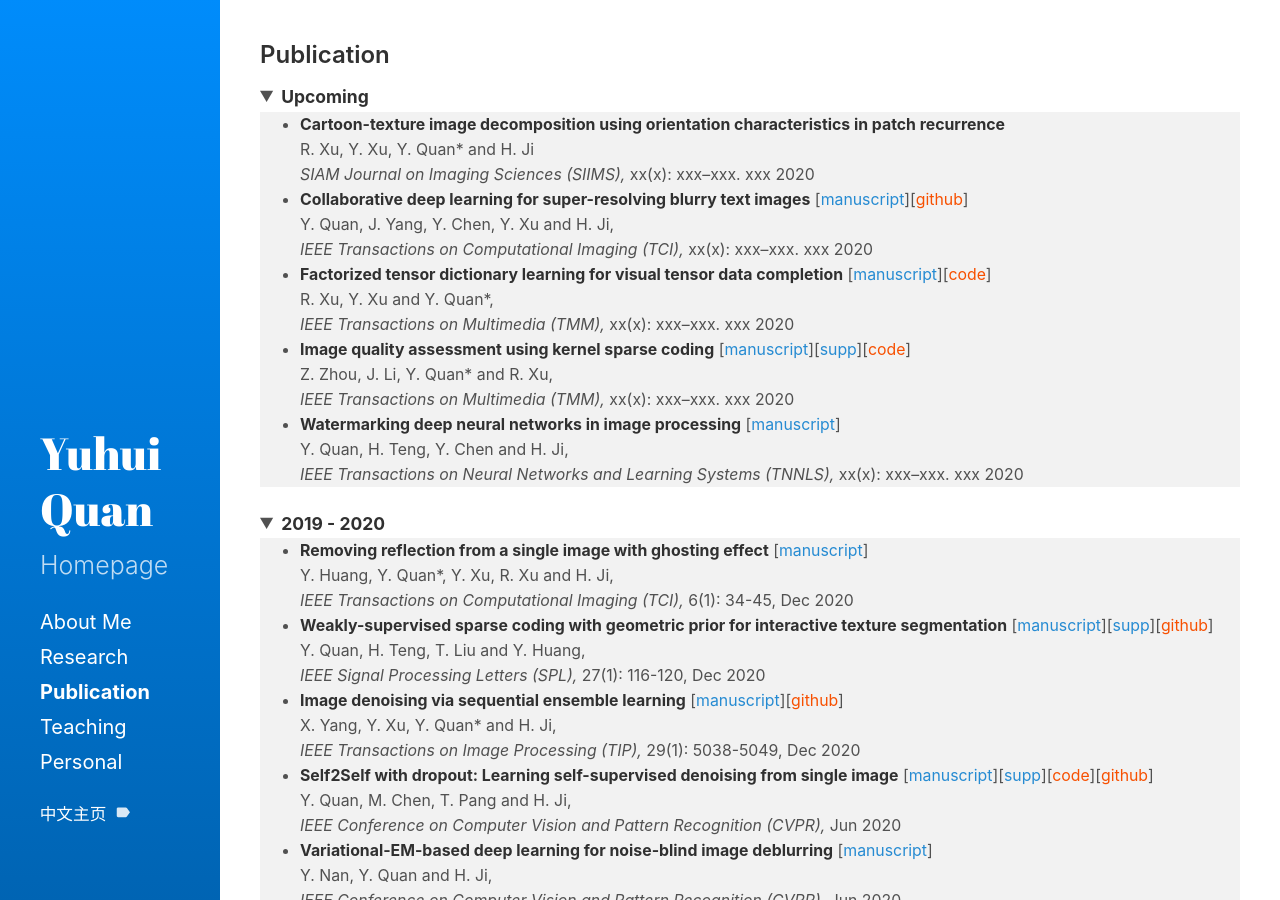
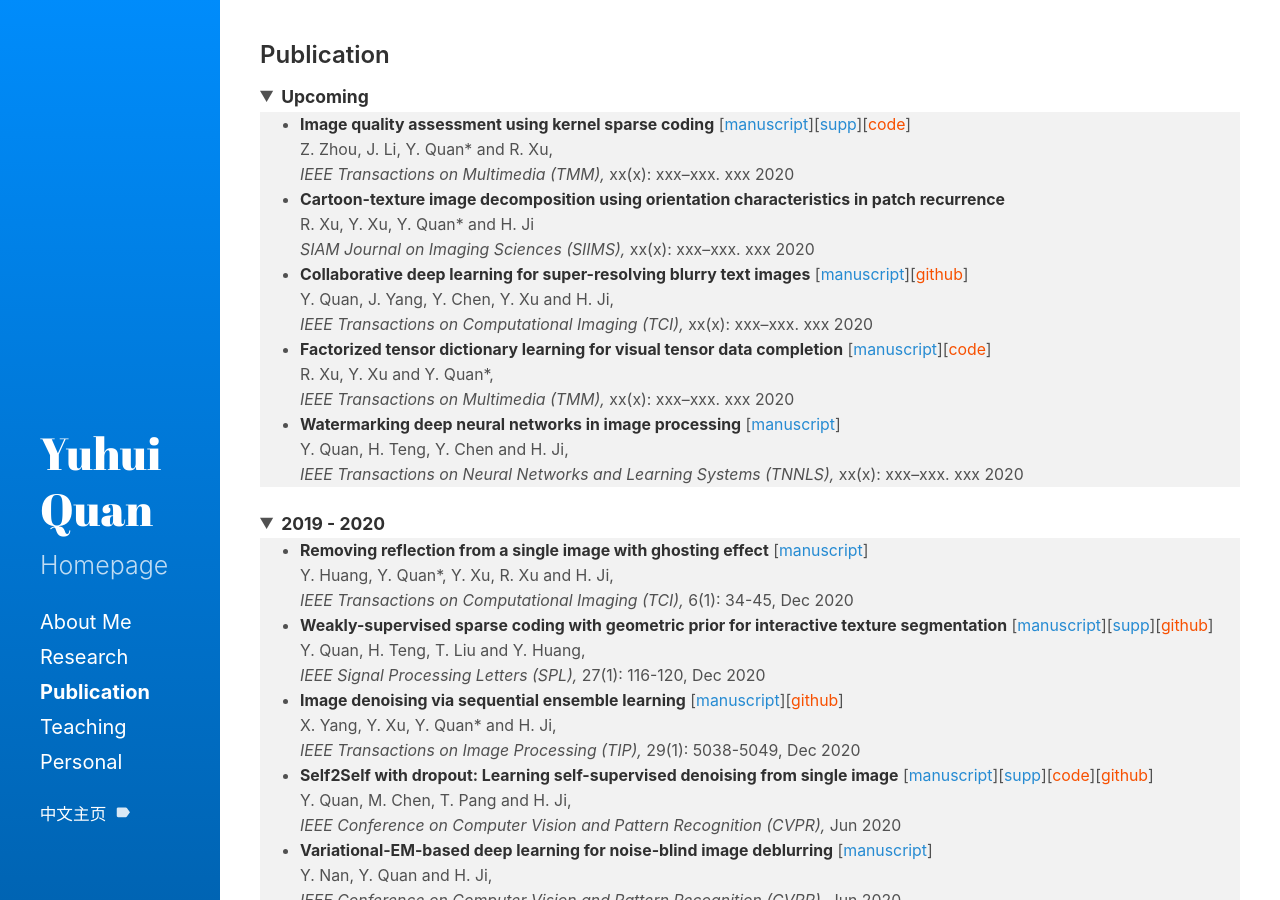
Before and after one commit to csyhquan/csyhquan.github.io, a Jekyll site: the page built from category/c_publication.md, in a window 1280 px wide and 900 px high. Built offline with Jekyll 4.4.1, drawn with Linux system fonts in a browser that asks for light colours; part of the change alters nothing that is shown.

Commit message:
Update c_publication.md

```diff
--- a/category/c_publication.md
+++ b/category/c_publication.md
@@ -7,6 +7,9 @@ title: Publication
 <summary><span style="font-size: 105%;"><strong><small>Upcoming</small></strong></span></summary>
 <small>
 <ul style="background-color: #f2f2f2;">
+<li><span style="font-size: 95%;"><strong>Image quality assessment using kernel sparse coding</strong>  [<a href="https://github.com/csyhquan/csyhquan.github.io/raw/master/manuscript/20x-tmm-Image%20Quality%20Assessment%20Using%20Kernel%20Sparse%20Coding.pdf">manuscript</a>][<a href="https://github.com/csyhquan/csyhquan.github.io/raw/master/manuscript/20x-tmm-Image%20Quality%20Assessment%20Using%20Kernel%20Sparse%20Coding%20(SUPP).pdf">supp</a>][<a href="https://github.com/csyhquan/csyhquan.github.io/raw/master/code/TMM-kernel/TMM-KSC_IQA-FinalCode.rar"><font color="#F75000">code</font></a>]</span><br />
+<span style="font-size: 95%;"> Z. Zhou, J. Li, Y. Quan* and R. Xu, <br />
+<em>IEEE Transactions on Multimedia (TMM), </em>xx(x): xxx–xxx. xxx 2020</span></li>
 <li><span style="font-size: 95%;"><strong>Cartoon-texture image decomposition using orientation characteristics in patch recurrence</strong><!--[<a href="https://github.com/csyhquan/csyhquan.github.io/raw/master/manuscript/20x-siam-Cartoon-Texture%20Image%20Decomposition%20using%20Orientation%20Characteristics%20in%20Patch%20Recurrence.pdf">manuscript</a>]--> </span><br />
 <span style="font-size: 95%;"> R. Xu, Y. Xu, Y. Quan* and H. Ji<br />
 <em>SIAM Journal on Imaging Sciences (SIIMS), </em>xx(x): xxx–xxx. xxx 2020</span></li>
@@ -15,9 +18,6 @@ title: Publication
 <em>IEEE Transactions on Computational Imaging (TCI), </em>xx(x): xxx–xxx. xxx 2020</span></li>
 <li><span style="font-size: 95%;"><strong>Factorized tensor dictionary learning for visual tensor data completion</strong>  [<a href="https://github.com/csyhquan/csyhquan.github.io/raw/master/manuscript/20x-tmm-Factorized%20Tensor%20Dictionary%20Learning%20for%20Visual%20Tensor%20Data%20Completion.PDF">manuscript</a>][<a href="https://github.com/csyhquan/csyhquan.github.io/raw/master/code/tensor_completion.rar"><font color="#F75000">code</font></a>]</span><br />
 <span style="font-size: 95%;">R. Xu, Y. Xu and Y. Quan*, <br />
-<em>IEEE Transactions on Multimedia (TMM), </em>xx(x): xxx–xxx. xxx 2020</span></li>
-<li><span style="font-size: 95%;"><strong>Image quality assessment using kernel sparse coding</strong>  [<a href="https://github.com/csyhquan/csyhquan.github.io/raw/master/manuscript/20x-tmm-Image%20Quality%20Assessment%20Using%20Kernel%20Sparse%20Coding.pdf">manuscript</a>][<a href="https://github.com/csyhquan/csyhquan.github.io/raw/master/manuscript/20x-tmm-Image%20Quality%20Assessment%20Using%20Kernel%20Sparse%20Coding%20(SUPP).pdf">supp</a>][<a href="https://github.com/csyhquan/csyhquan.github.io/raw/master/code/TMM-kernel/TMM-KSC_IQA-FinalCode.rar"><font color="#F75000">code</font></a>]</span><br />
-<span style="font-size: 95%;"> Z. Zhou, J. Li, Y. Quan* and R. Xu, <br />
 <em>IEEE Transactions on Multimedia (TMM), </em>xx(x): xxx–xxx. xxx 2020</span></li>
 <li><span style="font-size: 95%;"><strong>Watermarking deep neural networks in image processing</strong>  [<a href="https://github.com/csyhquan/csyhquan.github.io/raw/master/manuscript/20x-tnnls-Watermarking%20Deep%20Neural%20Networks%20in%20Image%20Processing.pdf">manuscript</a>]</span><br />
 <span style="font-size: 95%;"> Y. Quan, H. Teng, Y. Chen and H. Ji, <br />
```
